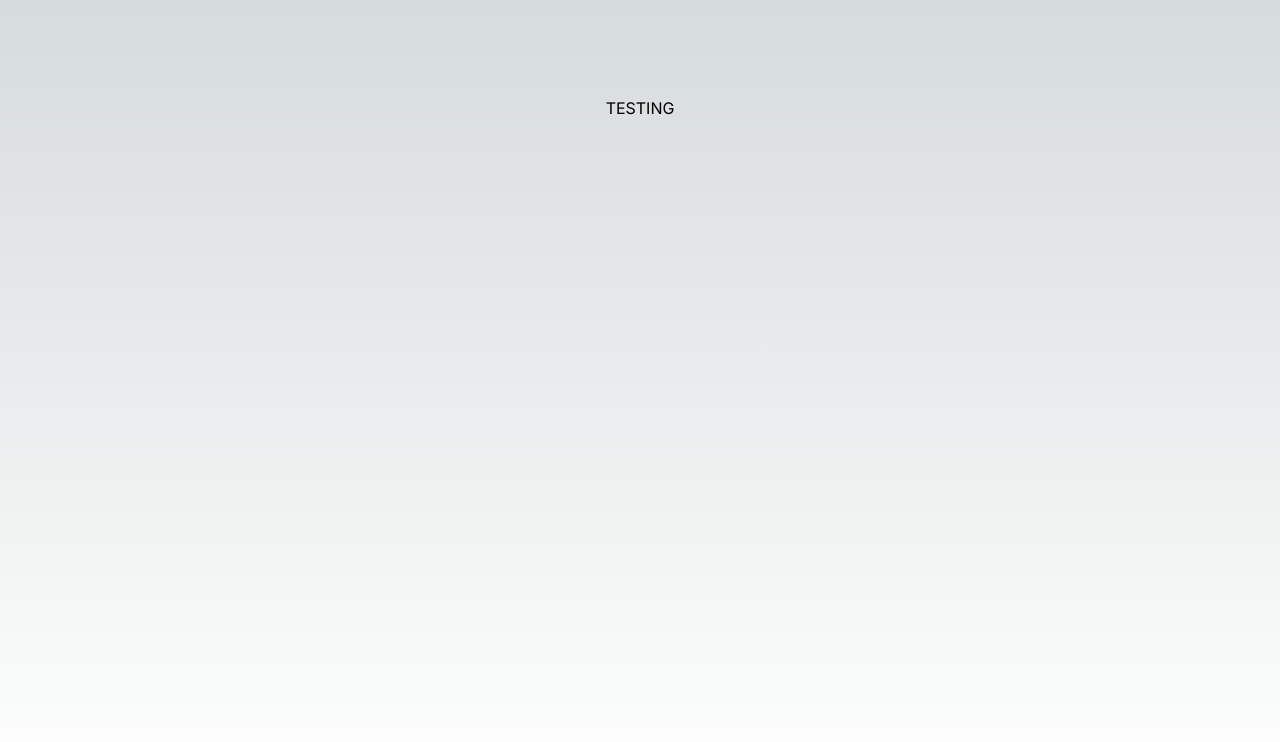
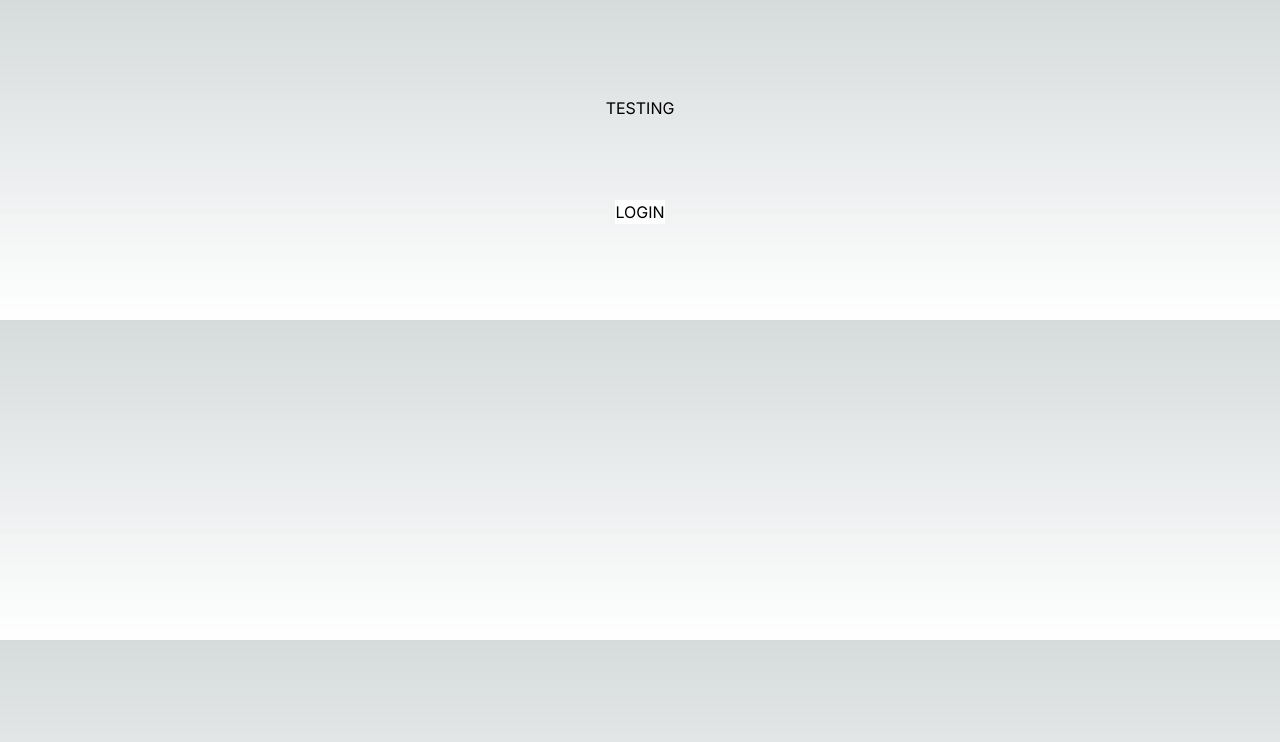
Before and after one commit to theNatePi/JotGenius, a Next.js app in the folder frontend/: page / in a window 1280 px wide. Shown: the top 742 px of the page. Built offline with nearby package versions, Linux system fonts and the light colour scheme.

Commit message:
Add login button

```diff
--- a/frontend/app/page.js
+++ b/frontend/app/page.js
@@ -1,9 +1,17 @@
+'use client'
+
 import Image from "next/image";
+import { useRouter } from 'next/navigation';
+
+
 
 export default function Home() {
+  const router = useRouter();
+
   return (
-    <main className="flex min-h-screen flex-col items-center justify-between p-24 bg-#000000">
-      <h1>TESTING</h1>
+    <main className="flex flex-col items-center justify-between p-24">
+      <h1 className="pb-20">TESTING</h1>
+      <button className="bg-white text-black" onClick={() => router.push('/login')}>LOGIN</button>
     </main>
   );
 }
```
